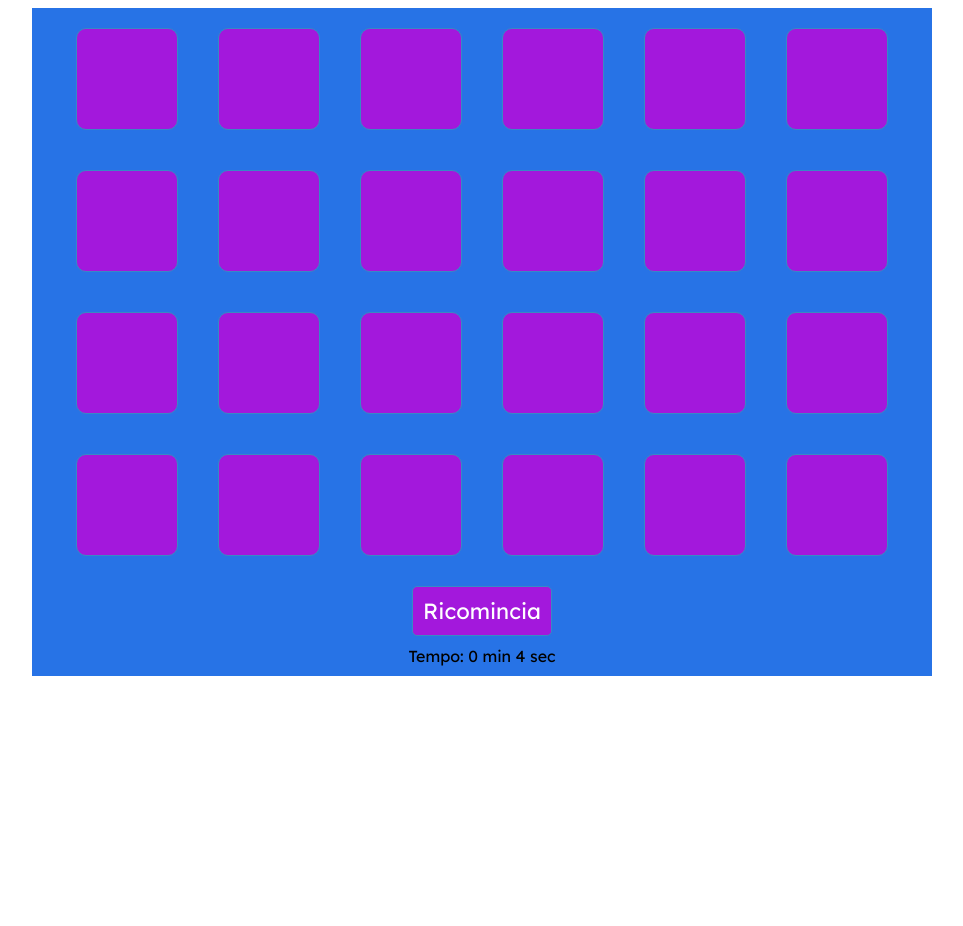
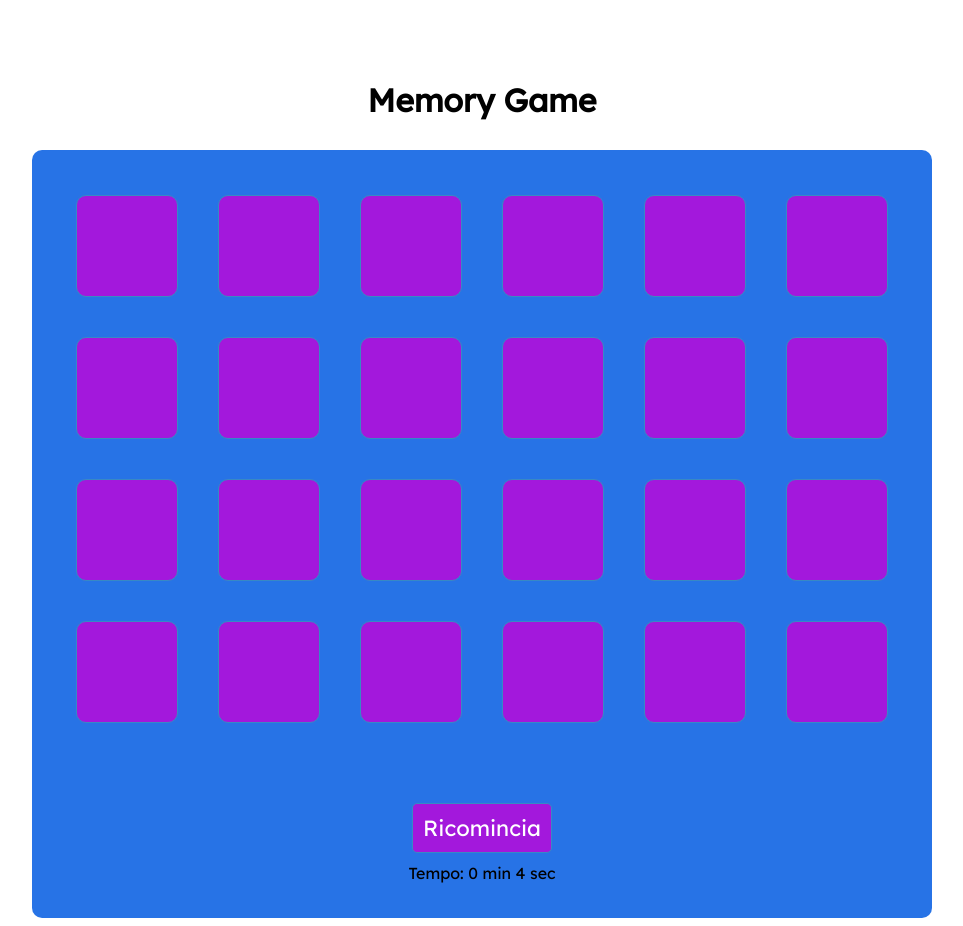
Before and after one commit to val-mai/S5-Progetto-Settimanale---Memory, a plain HTML site: page index.html in a window 1280 px wide. Shown: the whole page, without its empty margins (158-1121 px from the left). Before the commit the page ends 800 px from the top, so only its background shows below. Drawn offline with Linux system fonts and the light colour scheme.

Commit message:
ultime modifiche

```diff
--- a/css/style.css
+++ b/css/style.css
@@ -2,7 +2,19 @@
     font-family: 'Lexend', sans-serif;
 }
 
+h1 {
+    margin: 80px 0px 30px 0px;
+    text-align: center;
+}
+
+#griglia{
+    border-top-left-radius: 10px;
+    border-top-right-radius: 10px;
+}
+
 .container {
+    height: fit-content;
+    padding: 25px 0;
     width: 900px;
     margin: auto;
     background-color: rgba(22, 104, 228, 0.925);
@@ -10,6 +22,8 @@
 
 .text-center {
     text-align: center;
+    border-bottom-left-radius: 10px;
+    border-bottom-right-radius: 10px;
 }
 
 .icon-grid {
@@ -19,10 +33,10 @@
     flex-wrap: wrap;
 }
 
-.show {
+/* .show {
     visibility: visible;
     opacity: 1;
-}
+} */
 
 #griglia>div {
     width: 100px;
@@ -120,7 +134,7 @@
     }
 
     .icon {
-        font-size: 60px;
+        font-size: 50px;
     }
 }
 
--- a/index.html
+++ b/index.html
@@ -5,7 +5,9 @@
     <meta charset="UTF-8">
     <meta http-equiv="X-UA-Compatible" content="IE=edge">
     <meta name="viewport" content="width=device-width, initial-scale=1.0">
-    <link rel="stylesheet" href="https://cdnjs.cloudflare.com/ajax/libs/font-awesome/5.15.3/css/all.min.css" integrity="sha512-iBBXm8fW90+nuLcSKlbmrPcLa0OT92xO1BIsZ+ywDWZCvqsWgccV3gFoRBv0z+8dLJgyAHIhR35VZc2oM/gI1w==" crossorigin="anonymous" />
+    <link rel="stylesheet" href="https://cdnjs.cloudflare.com/ajax/libs/font-awesome/5.15.3/css/all.min.css"
+        integrity="sha512-iBBXm8fW90+nuLcSKlbmrPcLa0OT92xO1BIsZ+ywDWZCvqsWgccV3gFoRBv0z+8dLJgyAHIhR35VZc2oM/gI1w=="
+        crossorigin="anonymous" />
 
     <link href="https://fonts.googleapis.com/css2?family=Lexend&display=swap" rel="stylesheet">
     <link rel="stylesheet" href="css/style.css">
@@ -13,12 +15,12 @@
 </head>
 
 <body>
-
+    <h1>Memory Game</h1>
     <div class="container icon-grid" id="griglia">
     </div>
     <div class="container text-center">
         <input type="button" id="button" class="button" onclick=startGame() value="Ricomincia">
-        <div class="timer">Tempo: 0 min 0 sec</div>
+        <div class="timer">Tempo: <span>0 min 0 sec</span></div>
     </div>
 
     <div id="modal">
--- a/js/memory.js
+++ b/js/memory.js
@@ -11,9 +11,12 @@ document.body.onload = startGame();
 // 3. una agganciata al'id modal 4. una agganciata alla classe timer
 
 var interval;
-let find = document.querySelectorAll('.find');
+
+let find = document.getElementsByClassName("find");
+
 let modal = document.querySelector('#modal');
 let timer = document.querySelector('.timer');
+
 
 //una funzione che serve a mescolare in modo random gli elementi dell'array che viene passato
 // (l'array contiene le icone degli animali)
@@ -46,12 +49,12 @@ function playAgain(){
 
 function startGame(){
     clearInterval(interval);
-    arr = [];
+    arrayComparison = [];
     let arrayShuffle = shuffle(arrayAnimali);
     let griglia = document.querySelector('#griglia');
-    /* qui bisogna ancora svuotare la griglia */
+    griglia.innerHTML ='';
     for (const animal of arrayShuffle) {
-        let griglia = document.querySelector('#griglia');
+
         let tessera = document.createElement('div');
         let icona = document.createElement('div');
         icona.className = 'icon';
@@ -66,6 +69,7 @@ function startGame(){
 
     for (const icon of icons) {
         icon.addEventListener('click', displayIcon);
+        icon.addEventListener('click', fineGioco);
     }
 }
 
@@ -122,7 +126,17 @@ function displayIcon() {
 
 //una funzione che viene mostrata alla fine quando sono tutte le risposte esatte
 
+function fineGioco(){
+    if (find.length === 24){
+        clearInterval(interval);
+        modal.classList.add('active');
+        document.querySelector('#tempoTrascorso').innerHTML = timer.lastChild.innerHTML;
+    }
+  }
+
 // una funzione che nasconde la modale alla fine e riavvia il gioco
+
+        // la funzione playAgain() chiude già la modale e riavvia il gioco
 
 // una funzione che calcola il tempo e aggiorna il contenitore sotto
 
@@ -133,7 +147,7 @@ function startTimer(){
     let h=0;
 
     interval = setInterval(function(){
-    timer.innerHTML = 'Tempo: ' + m + " min " + s + " sec";
+    timer.lastChild.innerHTML = m + " min " + s + " sec";
       s++;
       if(s == 60){
         m++;
```
